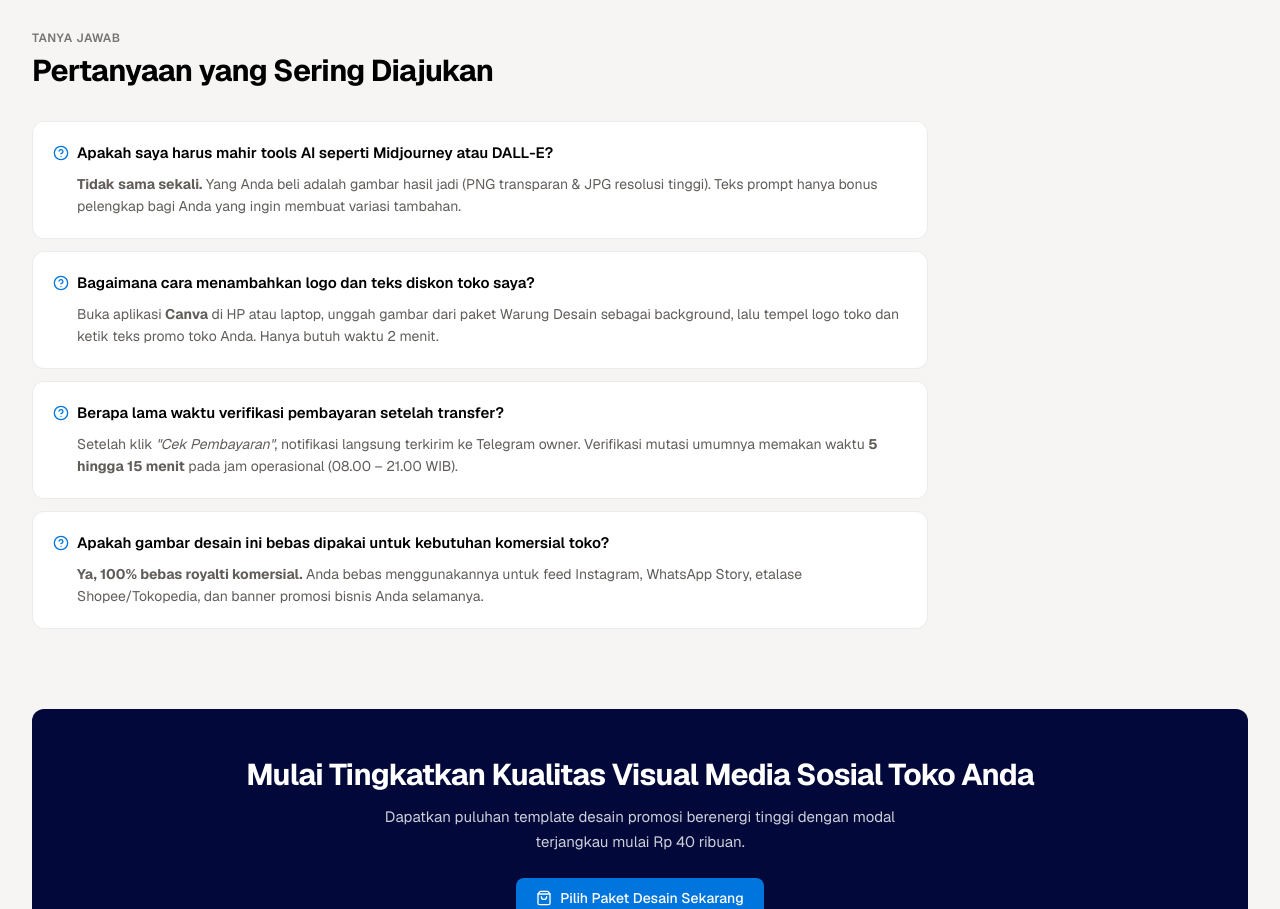
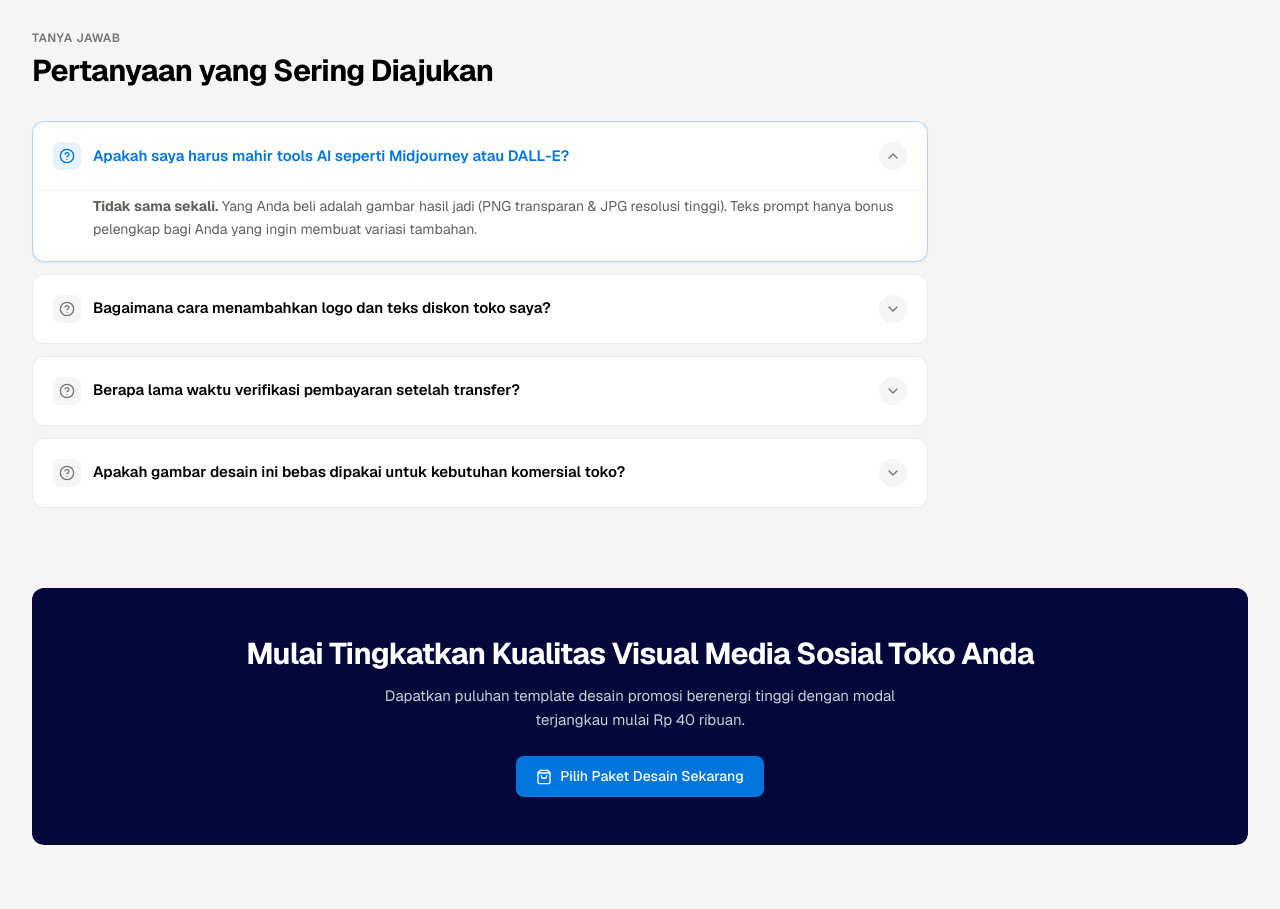
Before and after one commit to ryaleason/warung-design, a Next.js app: page / in a window 1280 px wide. Shown: the part 2160-3069 px from the top of the page. Built offline with nearby package versions, Linux system fonts and the light colour scheme; no server answers; the database is empty.

Commit message:
feat: convert FAQ into interactive open/close accordion with smooth transitions

```diff
--- a/app/page.tsx
+++ b/app/page.tsx
@@ -1,5 +1,6 @@
 import { getBundles } from '@/lib/db';
 import BundleCard from '@/components/BundleCard';
+import FAQAccordion from '@/components/FAQAccordion';
 import {
   Sparkles,
   Zap,
@@ -239,63 +240,7 @@ export default async function HomePage() {
             </h2>
           </div>
 
-          <div className="space-y-3 max-w-4xl">
-            <div
-              data-aos="fade-up"
-              data-aos-delay="100"
-              className="rounded-[12px] border border-black/[0.08] bg-[#ffffff] p-5"
-            >
-              <h3 className="font-semibold text-[15px] text-[#000000] flex items-center gap-2">
-                <HelpCircle className="h-4 w-4 text-[#0075de] shrink-0" />
-                Apakah saya harus mahir tools AI seperti Midjourney atau DALL-E?
-              </h3>
-              <p className="mt-2 text-[14px] text-[#615d59] leading-relaxed pl-6">
-                <strong>Tidak sama sekali.</strong> Yang Anda beli adalah gambar hasil jadi (PNG transparan &amp; JPG resolusi tinggi). Teks prompt hanya bonus pelengkap bagi Anda yang ingin membuat variasi tambahan.
-              </p>
-            </div>
-
-            <div
-              data-aos="fade-up"
-              data-aos-delay="200"
-              className="rounded-[12px] border border-black/[0.08] bg-[#ffffff] p-5"
-            >
-              <h3 className="font-semibold text-[15px] text-[#000000] flex items-center gap-2">
-                <HelpCircle className="h-4 w-4 text-[#0075de] shrink-0" />
-                Bagaimana cara menambahkan logo dan teks diskon toko saya?
-              </h3>
-              <p className="mt-2 text-[14px] text-[#615d59] leading-relaxed pl-6">
-                Buka aplikasi <strong>Canva</strong> di HP atau laptop, unggah gambar dari paket Warung Desain sebagai background, lalu tempel logo toko dan ketik teks promo toko Anda. Hanya butuh waktu 2 menit.
-              </p>
-            </div>
-
-            <div
-              data-aos="fade-up"
-              data-aos-delay="300"
-              className="rounded-[12px] border border-black/[0.08] bg-[#ffffff] p-5"
-            >
-              <h3 className="font-semibold text-[15px] text-[#000000] flex items-center gap-2">
-                <HelpCircle className="h-4 w-4 text-[#0075de] shrink-0" />
-                Berapa lama waktu verifikasi pembayaran setelah transfer?
-              </h3>
-              <p className="mt-2 text-[14px] text-[#615d59] leading-relaxed pl-6">
-                Setelah klik <em>&quot;Cek Pembayaran&quot;</em>, notifikasi langsung terkirim ke Telegram owner. Verifikasi mutasi umumnya memakan waktu <strong>5 hingga 15 menit</strong> pada jam operasional (08.00 – 21.00 WIB).
-              </p>
-            </div>
-
-            <div
-              data-aos="fade-up"
-              data-aos-delay="400"
-              className="rounded-[12px] border border-black/[0.08] bg-[#ffffff] p-5"
-            >
-              <h3 className="font-semibold text-[15px] text-[#000000] flex items-center gap-2">
-                <HelpCircle className="h-4 w-4 text-[#0075de] shrink-0" />
-                Apakah gambar desain ini bebas dipakai untuk kebutuhan komersial toko?
-              </h3>
-              <p className="mt-2 text-[14px] text-[#615d59] leading-relaxed pl-6">
-                <strong>Ya, 100% bebas royalti komersial.</strong> Anda bebas menggunakannya untuk feed Instagram, WhatsApp Story, etalase Shopee/Tokopedia, dan banner promosi bisnis Anda selamanya.
-              </p>
-            </div>
-          </div>
+          <FAQAccordion />
         </div>
       </section>
 
--- /dev/null
+++ b/components/FAQAccordion.tsx
@@ -0,0 +1,127 @@
+'use client';
+
+import { useState } from 'react';
+import { HelpCircle, ChevronDown } from 'lucide-react';
+
+interface FAQItem {
+  id: string;
+  question: string;
+  answer: React.ReactNode;
+}
+
+const FAQ_ITEMS: FAQItem[] = [
+  {
+    id: 'faq-1',
+    question: 'Apakah saya harus mahir tools AI seperti Midjourney atau DALL-E?',
+    answer: (
+      <>
+        <strong>Tidak sama sekali.</strong> Yang Anda beli adalah gambar hasil jadi (PNG transparan &amp; JPG resolusi tinggi). Teks prompt hanya bonus pelengkap bagi Anda yang ingin membuat variasi tambahan.
+      </>
+    ),
+  },
+  {
+    id: 'faq-2',
+    question: 'Bagaimana cara menambahkan logo dan teks diskon toko saya?',
+    answer: (
+      <>
+        Buka aplikasi <strong>Canva</strong> di HP atau laptop, unggah gambar dari paket Warung Desain sebagai background, lalu tempel logo toko dan ketik teks promo toko Anda. Hanya butuh waktu 2 menit.
+      </>
+    ),
+  },
+  {
+    id: 'faq-3',
+    question: 'Berapa lama waktu verifikasi pembayaran setelah transfer?',
+    answer: (
+      <>
+        Setelah klik <em>&quot;Cek Pembayaran&quot;</em>, notifikasi langsung terkirim ke Telegram owner. Verifikasi mutasi umumnya memakan waktu <strong>5 hingga 15 menit</strong> pada jam operasional (08.00 – 21.00 WIB).
+      </>
+    ),
+  },
+  {
+    id: 'faq-4',
+    question: 'Apakah gambar desain ini bebas dipakai untuk kebutuhan komersial toko?',
+    answer: (
+      <>
+        <strong>Ya, 100% bebas royalti komersial.</strong> Anda bebas menggunakannya untuk feed Instagram, WhatsApp Story, etalase Shopee/Tokopedia, dan banner promosi bisnis Anda selamanya.
+      </>
+    ),
+  },
+];
+
+export default function FAQAccordion() {
+  // Buka item pertama secara default, atau null jika ingin semua tertutup
+  const [openIds, setOpenIds] = useState<Record<string, boolean>>({
+    'faq-1': true,
+  });
+
+  const toggleItem = (id: string) => {
+    setOpenIds((prev) => ({
+      ...prev,
+      [id]: !prev[id],
+    }));
+  };
+
+  return (
+    <div className="space-y-3 max-w-4xl">
+      {FAQ_ITEMS.map((item, idx) => {
+        const isOpen = Boolean(openIds[item.id]);
+
+        return (
+          <div
+            key={item.id}
+            data-aos="fade-up"
+            data-aos-delay={(idx + 1) * 100}
+            className={`rounded-[12px] border transition-colors bg-[#ffffff] overflow-hidden ${
+              isOpen ? 'border-[#0075de]/30 shadow-xs' : 'border-black/[0.08] hover:border-black/[0.16]'
+            }`}
+          >
+            <button
+              type="button"
+              onClick={() => toggleItem(item.id)}
+              className="w-full flex items-center justify-between gap-4 p-5 text-left cursor-pointer select-none"
+              aria-expanded={isOpen}
+            >
+              <div className="flex items-center gap-3">
+                <div
+                  className={`flex h-7 w-7 items-center justify-center rounded-[8px] transition-colors shrink-0 ${
+                    isOpen ? 'bg-[#e6f3fe] text-[#0075de]' : 'bg-[#f6f5f4] text-[#757575]'
+                  }`}
+                >
+                  <HelpCircle className="h-4 w-4" />
+                </div>
+                <h3
+                  className={`font-semibold text-[15px] transition-colors ${
+                    isOpen ? 'text-[#0075de]' : 'text-[#000000]'
+                  }`}
+                >
+                  {item.question}
+                </h3>
+              </div>
+
+              <div
+                className={`flex h-7 w-7 items-center justify-center rounded-full bg-[#f6f5f4] text-[#757575] transition-transform duration-300 shrink-0 ${
+                  isOpen ? 'rotate-180 bg-[#e6f3fe] text-[#0075de]' : ''
+                }`}
+              >
+                <ChevronDown className="h-4 w-4" />
+              </div>
+            </button>
+
+            {/* Smooth height transition via CSS grid */}
+            <div
+              className={`grid transition-all duration-300 ease-in-out ${
+                isOpen ? 'grid-rows-[1fr] opacity-100' : 'grid-rows-[0fr] opacity-0'
+              }`}
+            >
+              <div className="overflow-hidden">
+                <div className="px-5 pb-5 pt-1 text-[14px] text-[#615d59] leading-relaxed border-t border-black/[0.04]">
+                  <div className="pl-10">{item.answer}</div>
+                </div>
+              </div>
+            </div>
+          </div>
+        );
+      })}
+    </div>
+  );
+}
```
